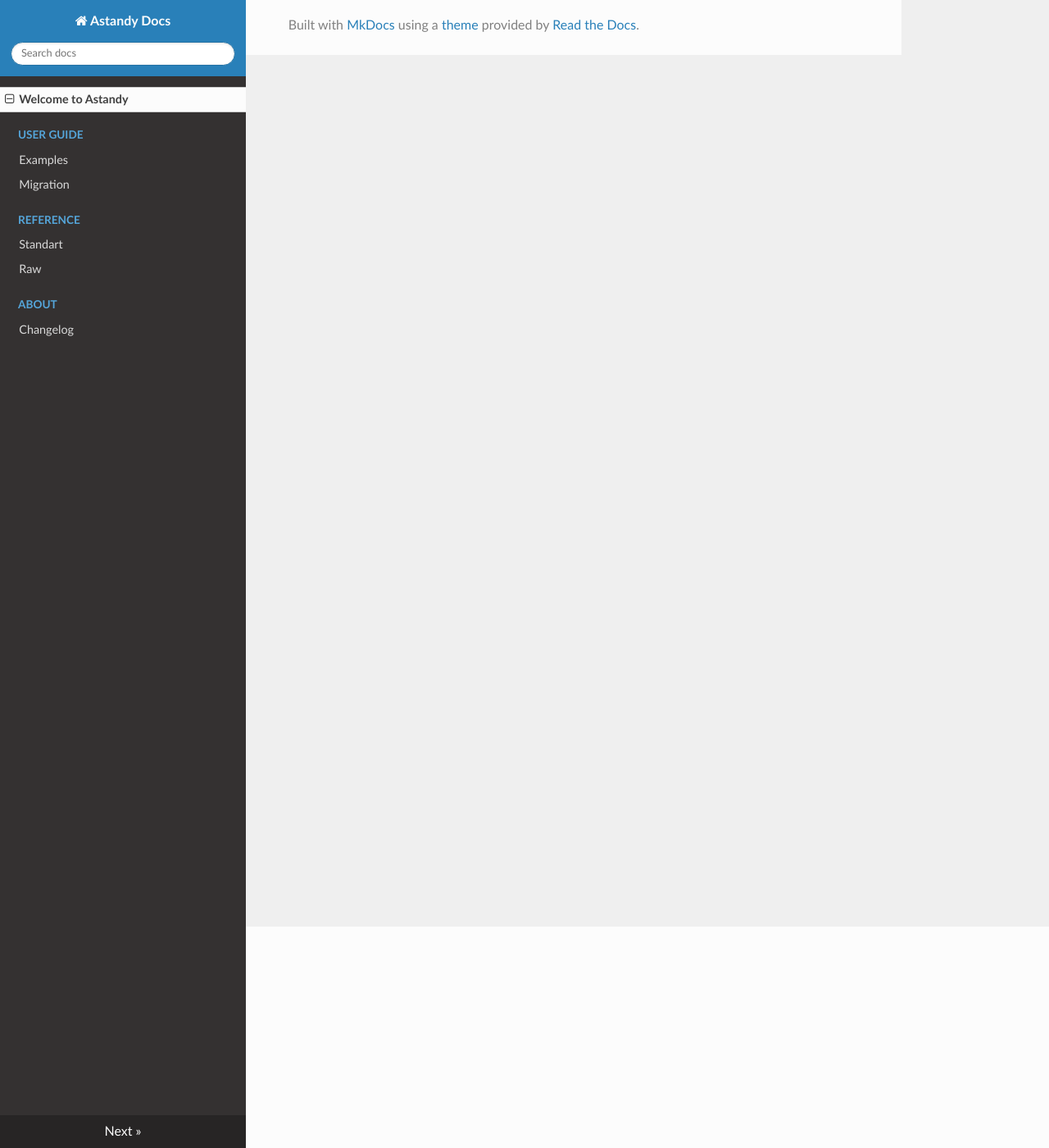
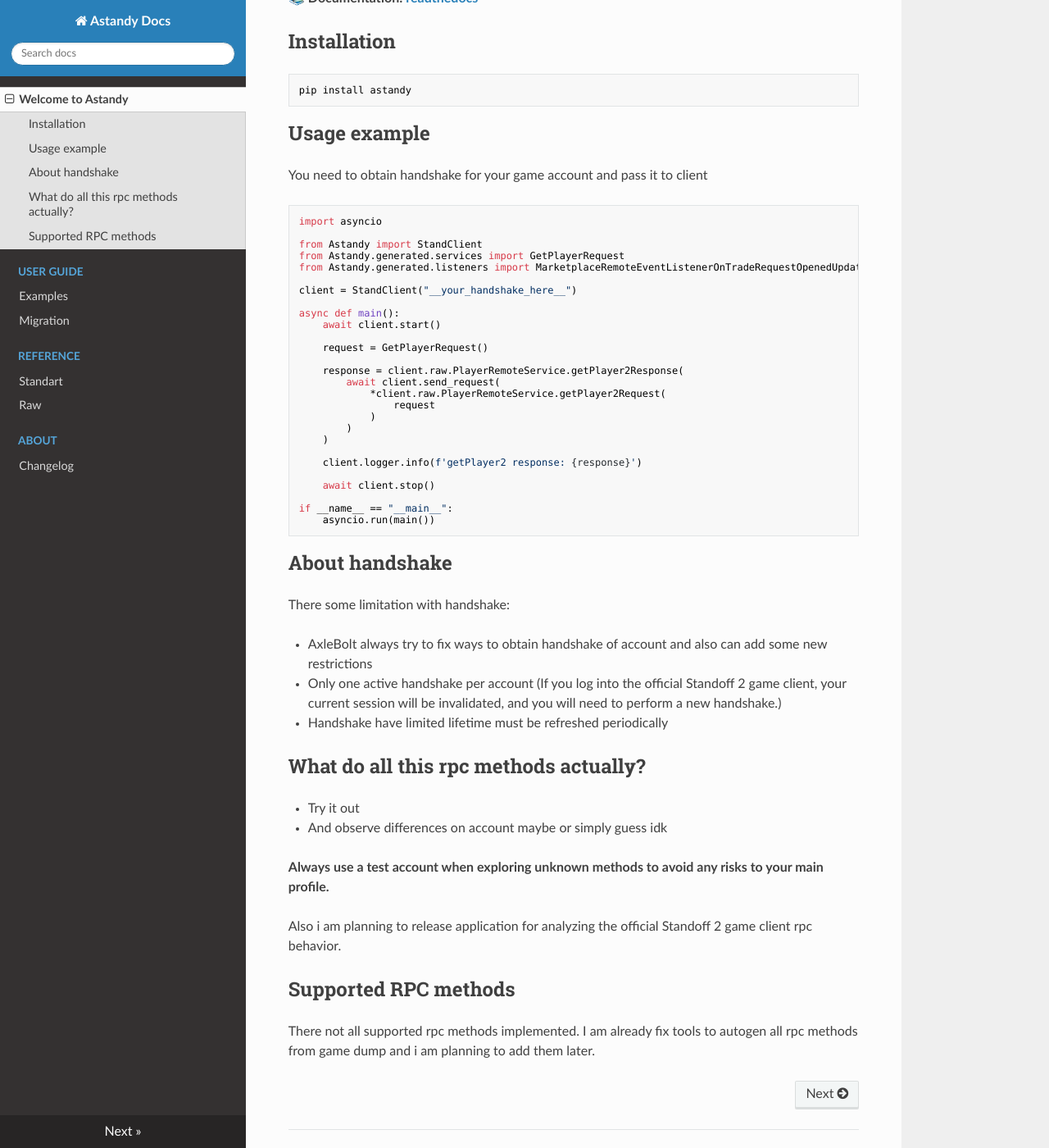
Before and after one commit to BonePolk/AstandyClient, an MkDocs documentation site: the page built from docs/index.md, in a window 1280 px wide and 1400 px high, scrolled down 270 px. Shown: the whole window at 82% size. Built offline with MkDocs 1.6.1, drawn with Linux system fonts in a browser that asks for light colours; nearby versions of some CDN libraries; some of the changed text lies outside the part shown.

Commit message:
fix docs example

````diff
--- a/docs/index.md
+++ b/docs/index.md
@@ -1,3 +1,68 @@
-# Welcome to Astandy
+# Welcome to AstandyClient
 
-Some guide here!
+An *unofficial python client* for the Standoff 2 game
+
+📢 **News: [Project Telegram Channel](https://t.me/astandy_api)**
+
+📚 **Documentation: [readthedocs](https://astandyclient.readthedocs.io/en/latest/)**
+
+## Installation
+
+```
+pip install astandy
+```
+
+## Usage example
+
+You need to obtain handshake for your game account and pass it to client
+
+```
+import asyncio
+
+from Astandy import StandClient
+from Astandy.generated.services import GetPlayerRequest
+from Astandy.generated.listeners import MarketplaceRemoteEventListenerOnTradeRequestOpenedUpdate
+
+client = StandClient("__your_handshake_here__")
+
+async def main():
+    await client.start()
+
+    request = GetPlayerRequest()
+
+    response = client.raw.PlayerRemoteService.getPlayer2Response(
+        await client.send_request(
+            *client.raw.PlayerRemoteService.getPlayer2Request(
+                request
+            )
+        )
+    )
+
+    client.logger.info(f'getPlayer2 response: {response}')
+
+    await client.stop()
+
+if __name__ == "__main__":
+    asyncio.run(main())
+```
+
+## About handshake
+
+There some limitation with handshake:
+
+- AxleBolt always try to fix ways to obtain handshake of account and also can add some new restrictions
+- Only one active handshake per account (If you log into the official Standoff 2 game client, your current session will be invalidated, and you will need to perform a new handshake.)
+- Handshake have limited lifetime must be refreshed periodically
+
+## What do all this rpc methods actually?
+
+- Try it out
+- And observe differences on account maybe or simply guess idk
+
+**Always use a test account when exploring unknown methods to avoid any risks to your main profile.**
+
+Also i am planning to release application for analyzing the official Standoff 2 game client rpc behavior.
+
+## Supported RPC methods
+
+There not all supported rpc methods implemented. I am already fix tools to autogen all rpc methods from game dump and i am planning to add them later.
````
